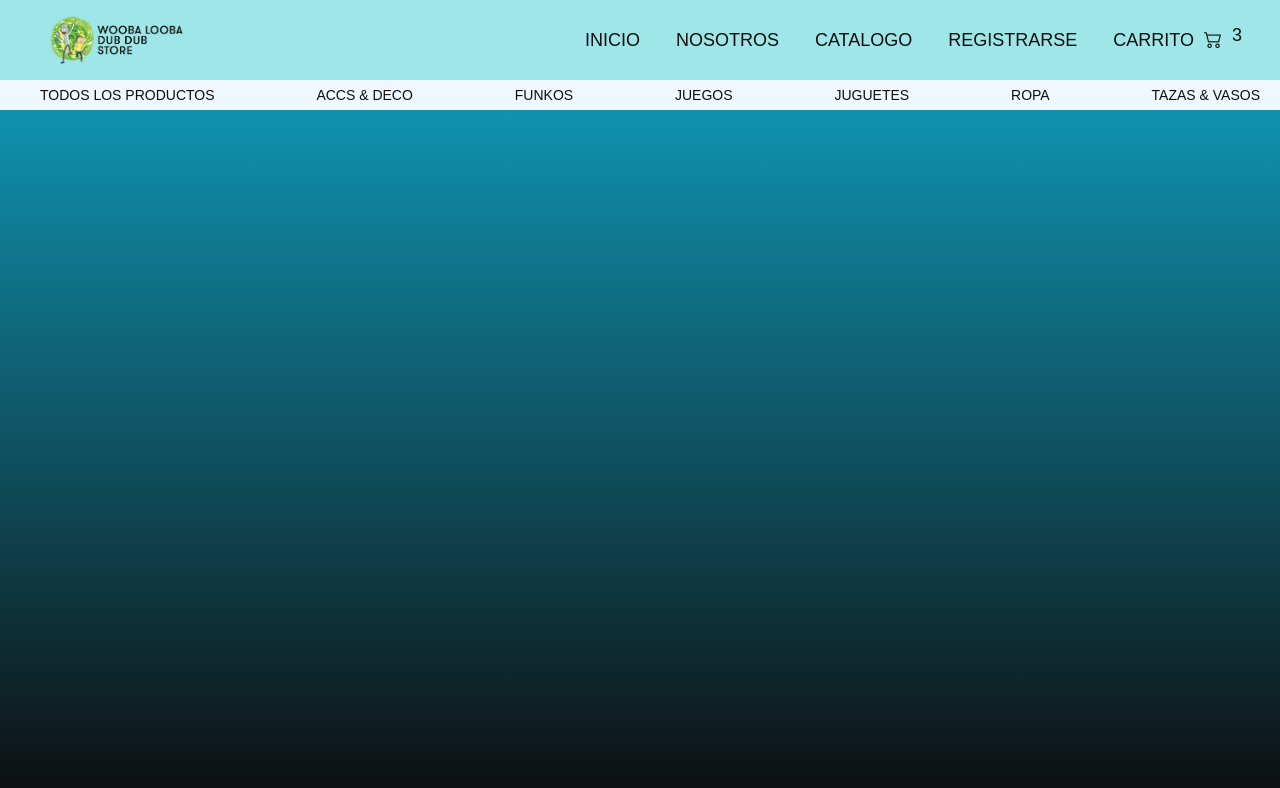
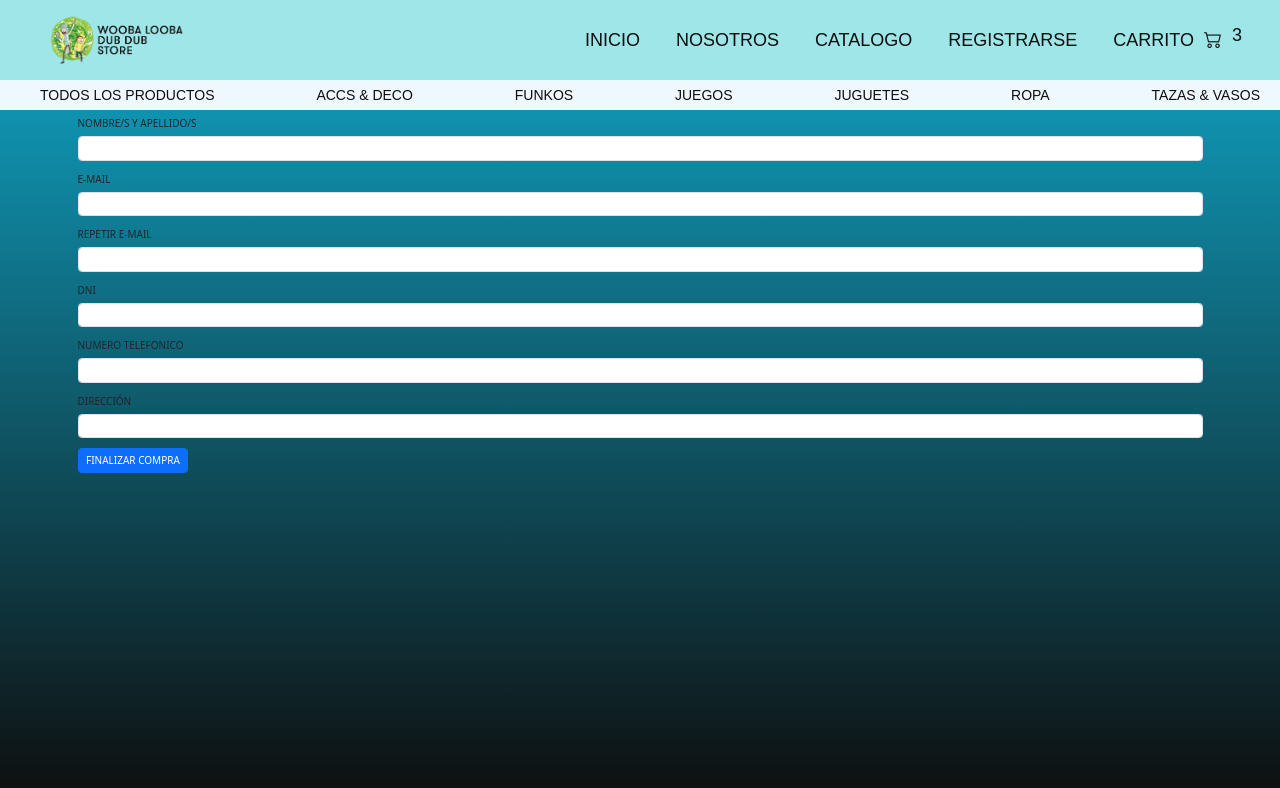
Before and after one commit to ASTHOMAS4/ReactJSPerezAldana, a React (Create React App) app: page /checkout in a window 1280 px wide. Shown: the top 788 px of the page. Built offline with nearby package versions, Linux system fonts and the light colour scheme.

Commit message:
PreEntrega2+PerezAldana

```diff
--- a/src/components/App.css
+++ b/src/components/App.css
@@ -61,6 +61,10 @@ nav {
 
 }
 
+.containerProds{
+   gap: 10px;
+   margin: 2% 5% 2% 5%;
+}
 
 /* responsive */
 @media (max-width: 858px) {
--- a/src/components/App.jsx
+++ b/src/components/App.jsx
@@ -4,11 +4,11 @@ import { CategoriaNavBar } from './CategoriaNavBar/CategoriaNavBar'
 import { ItemListContainer } from './ItemListContainer/ItemListContainer.jsx'
 import { ItemDetailContainer } from './ItemDetailContainer/ItemDetailContainer'
 import { BrowserRouter, Routes, Route } from 'react-router-dom'
+import { Checkout } from './Checkout/Checkout'
 export const App = () => {
   return (
 
     <div>
-
         <BrowserRouter>
           <NavBar />
           <CategoriaNavBar />
@@ -16,12 +16,9 @@ export const App = () => {
             <Route path='/' element= {<ItemListContainer/>} />
             <Route path='/category/:category' element={<ItemListContainer/>}  />
             <Route path='/product/:id' element={<ItemDetailContainer/>}  />
-
+            <Route path='/checkout' element={<Checkout/>}/>
           </Routes>
-
-
         </BrowserRouter>
-
     </div>
   )
 }
--- /dev/null
+++ b/src/components/Checkout/Checkout.jsx
@@ -0,0 +1,53 @@
+import React from "react"
+import { useRef } from "react"
+
+
+export const Checkout = () => {
+    const dataForm = useRef()
+    const consultarForm = (e) => {
+        e.preventDefault()
+        const datosFormulario = new FormData(dataForm.current)
+        console.log(datosFormulario.get('nombre'))
+        const cliente = Object.fromEntries(datosFormulario)
+        console.log(cliente)
+        e.target.reset()
+    }
+    return (
+        <div className="container divForm">
+            <form onSubmit={consultarForm} ref={dataForm}>
+                <div className="mb-3">
+                    <label htmlFor="nombre" className="form-label">NOMBRE/S Y APELLIDO/S </label>
+                    <input type="text" className="form-control" name="nombre" required/>
+                </div>
+
+                <div className="mb-3">
+                    <label htmlFor="email" className="form-label">E-MAIL</label>
+                    <input type="email" className="form-control" name="email" />
+                </div>
+
+                <div className="mb-3">
+                    <label htmlFor="email" className="form-label">REPETIR E-MAIL</label>
+                    <input type="email" className="form-control" name="email2" />
+                </div>
+
+                <div className="mb-3">
+                    <label htmlFor="dni" className="form-label">DNI</label>
+                    <input type="number" className="form-control" name="dni" />
+                </div>
+
+                <div className="mb-3">
+                    <label htmlFor="celular" className="form-label">NUMERO TELEFONICO</label>
+                    <input type="number" className="form-control" name="celular" />
+                </div>
+
+                <div className="mb-3">
+                    <label htmlFor="" className="form-label">DIRECCIÓN</label>
+                    <input type="text" className="form-control" name="direccion" />
+                </div>
+
+                <button type="submit" className="btn btn-primary"> FINALIZAR COMPRA </button>
+            </form>
+
+        </div>
+    )
+}
--- a/src/components/Item/Item.jsx
+++ b/src/components/Item/Item.jsx
@@ -11,7 +11,7 @@ export const Item = ({item}) => {
           <p className="card-text">Precio: ${item.precio}</p>
           <p className="card-text">Stock: {item.stock}</p>
           <Link className='nav-link' to={`/product/${item.id}`}>
-            <button className="btn btn-primary"> VER PRODUCTO</button>
+            <button className="btn btn-primary"> VER PRODUCTO </button>
           </Link>
         </div>
     </div>
--- a/src/components/ItemCount/ItemCount.jsx
+++ b/src/components/ItemCount/ItemCount.jsx
@@ -1,6 +1,4 @@
 import { useCount } from "../../hooks/useCount";
-
-import React from 'react'
 
 export const ItemCount = ({valInicial, min, max, onAdd}) => {
     const {count, sum, minus, reset} = useCount(valInicial, min, max)
--- a/src/components/ItemDetail/ItemDetail.jsx
+++ b/src/components/ItemDetail/ItemDetail.jsx
@@ -5,6 +5,7 @@ export const ItemDetail = ({item}) => {
         console.log(contador)
         console.log(item)
     }
+
   return (
     <div className="row g-0">
         <div className="col-md-4">
--- a/src/components/ItemListContainer/ItemListContainer.jsx
+++ b/src/components/ItemListContainer/ItemListContainer.jsx
@@ -5,230 +5,9 @@ import { Link } from 'react-router-dom'
 import { CategoriaNavBar } from '../CategoriaNavBar/CategoriaNavBar'
 import { useParams } from 'react-router-dom'
 export const ItemListContainer = ({ greeting }) => {
-  /*
-    const BDD = [
-      {
-        "id": 1,
-        "categoria": "funkos",
-        "nombre": "Funko",
-        "modelo": "Jerry",
-        "precio": 1000,
-        "stock": 20,
-        "img": "img/1-funko-jerry.jpg"
-
-      },
-      {
-        "id": 2,
-        "categoria": "funkos",
-        "nombre": "Funko",
-        "modelo": "Scary Terry",
-        "precio": 1000,
-        "stock": 20,
-        "img": "img/2-funko-scary-terry.jpg"
-
-      },
-      {
-        "id": 3,
-        "categoria": "funkos",
-        "nombre": "Funko",
-        "modelo": "Summer",
-        "precio": 1000,
-        "stock": 20,
-        "img": "img/3-funko-summer.jpg"
-
-      },
-      {
-        "id": 4,
-        "categoria": "funkos",
-        "nombre": "Funko",
-        "modelo": "Unity",
-        "precio": 1000,
-        "stock": 20,
-        "img": "img/4-funko-unidad.jpg"
-
-      },
-      {
-        "id": 5,
-        "categoria": "juguetes",
-        "nombre": "Figura de Acción",
-        "modelo": "Jerry",
-        "precio": 1000,
-        "stock": 20,
-        "img": "img/5-jerry-action.jpg"
-
-      },
-      {
-        "id": 6,
-        "categoria": "juguetes",
-        "nombre": "Pistola de Portales",
-        "modelo": "U",
-        "precio": 1000,
-        "stock": 20,
-        "img": "img/6-pistola-portales.jpg"
-
-      },
-      {
-        "id": 7,
-        "categoria": "juguetes",
-        "nombre": "Cargador",
-        "modelo": "Morty",
-        "precio": 1000,
-        "stock": 20,
-        "img": "img/7-cargador-morty.jpg"
-
-      },
-      {
-        "id": 8,
-        "categoria": "ropa",
-        "nombre": "Calcetines",
-        "modelo": "R&M talle U",
-        "precio": 1000,
-        "stock": 20,
-        "img": "img/8-medias-rym1.jpg"
-
-      },
-      {
-        "id": 9,
-        "categoria": "ropa",
-        "nombre": "Calcetines",
-        "modelo": "Rick talle U",
-        "precio": 1000,
-        "stock": 20,
-        "img": "img/9-medias-rick2.jpg"
-
-      },
-      {
-        "id": 10,
-        "categoria": "ropa",
-        "nombre": "Pantuflas",
-        "modelo": "R&M talle U",
-        "precio": 1000,
-        "stock": 20,
-        "img": "img/10-pantunflas-rick-morty.jpg"
-
-      },
-      {
-        "id": 11,
-        "categoria": "accs&deco",
-        "nombre": "Pin",
-        "modelo": "Pickle Rick",
-        "precio": 1000,
-        "stock": 20,
-        "img": "img/11-pin-pikle.jpg"
-
-      },
-      {
-        "id": 12,
-        "categoria": "accs&deco",
-        "nombre": "Llaveros",
-        "modelo": "Sorpresa",
-        "precio": 1000,
-        "stock": 20,
-        "img": "img/12-llaveros.jpg"
-
-      },
-      {
-        "id": 13,
-        "categoria": "accs&deco",
-        "nombre": "Cuadro",
-        "modelo": "Pickle Rick",
-        "precio": 1000,
-        "stock": 20,
-        "img": "img/13-mock-up-pickle-rick.jpg"
-
-      },
-      {
-        "id": 14,
-        "categoria": "accs&deco",
-        "nombre": "Cuadro",
-        "modelo": "Portal de Aventura",
-        "precio": 1000,
-        "stock": 20,
-        "img": "img/14-poster-enmarcado.jpg"
-
-      },
-      {
-        "id": 15,
-        "categoria": "juguetes",
-        "nombre": "Cards Set",
-        "modelo": "Mr. Meeseks Box",
-        "precio": 1000,
-        "stock": 20,
-        "img": "img/15-meeseks-caja.jpg"
-
-      },
-      {
-        "id": 16,
-        "categoria": "juguetes",
-        "nombre": "Monopoly",
-        "modelo": "R&M",
-        "precio": 1000,
-        "stock": 20,
-        "img": "img/16-monopoly-rick-moty.jpg"
-
-      },
-      {
-        "id": 17,
-        "categoria": "tazas&vasos",
-        "nombre": "Taza",
-        "modelo": "Plumbus",
-        "precio": 1000,
-        "stock": 20,
-        "img": "img/17-plumbus-taza.jpg"
-
-      },
-      {
-        "id": 18,
-        "categoria": "tazas&vasos",
-        "nombre": "Taza",
-        "modelo": "Pickle Rick",
-        "precio": 1000,
-        "stock": 20,
-        "img": "img/18-taza-pickle-rick.jpg"
-
-      },
-      {
-        "id": 19,
-        "categoria": "tazas&vasos",
-        "nombre": "Taza",
-        "modelo": "R&M",
-        "precio": 1000,
-        "stock": 20,
-        "img": "img/19-taza-rick-morty.jpg"
-
-      },
-      {
-        "id": 20,
-        "categoria": "tazas&vasos",
-        "nombre": "Termo",
-        "modelo": "Rick",
-        "precio": 1000,
-        "stock": 20,
-        "img": "img/20-termo-rick.jpg"
-
-      }
-
-    ]
-  */
 
   const [productos, setProductos] = useState([])
-  /*
-  useEffect(() => {
-    const promesa = () => new Promise((res, rej) => {
-      if (true) {
-        return res(BDD)
-      }
-      return rej("No posee los permisos necesarios")
-    })
-    promesa()
-      .then(productos => {
-        const items = <ItemList productos={productos} />
-        setProductos(items)
-      })
-      .catch(error => console.error(error)
 
-  )
-}, [])*/
   const {category} = useParams()
   useEffect(() => {
     if (category) {
@@ -250,7 +29,7 @@ export const ItemListContainer = ({ greeting }) => {
   }, [category])
 
   return (
-    <div className='row'>
+    <div className='row containerProds'>
       <ItemList productos={productos} />
     </div>
   )
```
